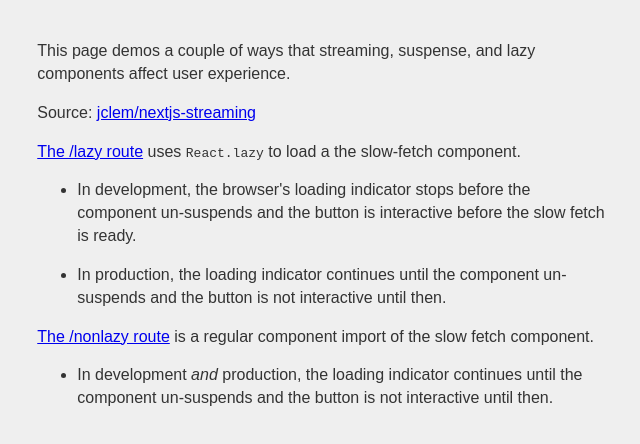
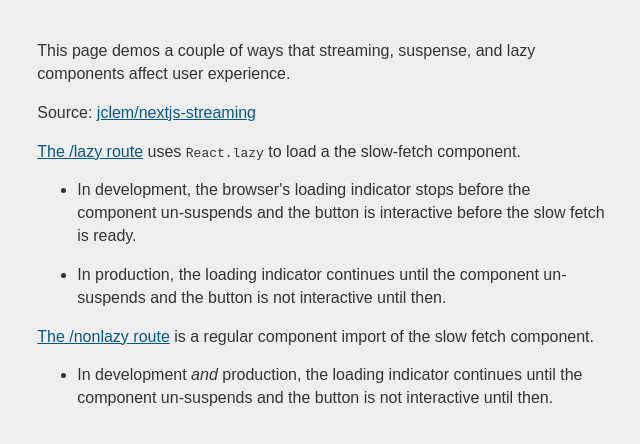
Before and after one commit to jclem/nextjs-streaming, a Next.js app: page / in a window 1280 px wide. Shown: the top 444 px of the page, without its empty margins (318-958 px from the left). Built offline with nearby package versions, Linux system fonts and the light colour scheme.

Commit message:
Fix link color

```diff
--- a/src/style/app.css
+++ b/src/style/app.css
@@ -9,7 +9,7 @@ body {
 }
 
 a {
-  color: #0c59857;
+  color: #075985;
 }
 
 main {
```
